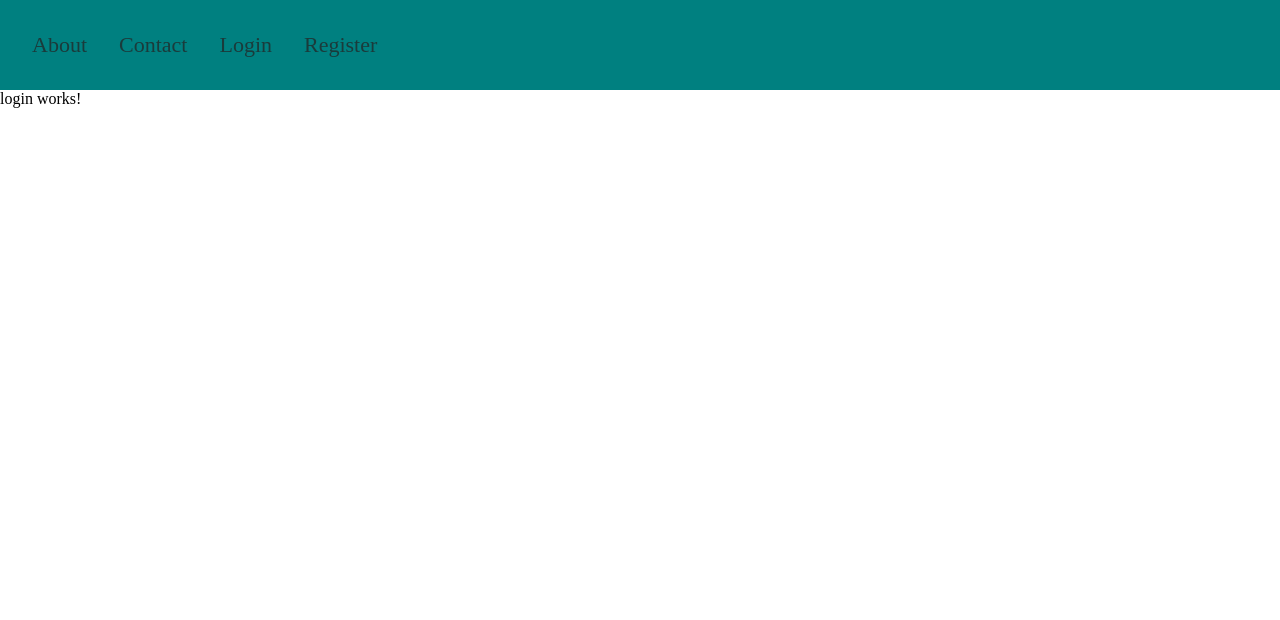
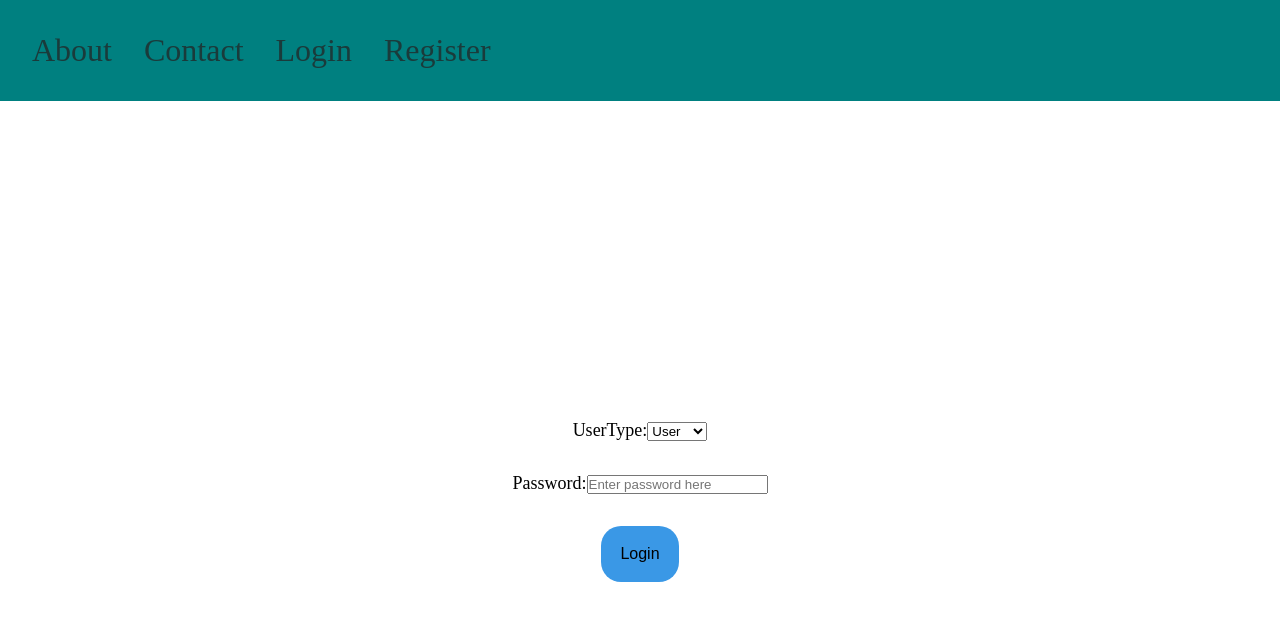
Before and after one commit to ankygupt/angulartest, an Angular app: page /login in a window 1280 px wide. Shown: the top 620 px of the page. Built offline with nearby package versions, Linux system fonts and the light colour scheme.

Commit message:
added a login form with user type

```diff
--- a/src/app/app.routes.ts
+++ b/src/app/app.routes.ts
@@ -5,5 +5,14 @@ export const routes: Routes = [
     {
         path:'',
         loadChildren: () => landingRoutes
-    }
+    },
+    // {
+    //     path:'',
+    //     canActivate: [() => {}],
+    // }
 ];
+
+
+export const checkForAuthorisedUser = () => {
+    // const router = inject()
+}
--- a/src/app/landing/landing.component.scss
+++ b/src/app/landing/landing.component.scss
@@ -23,6 +23,7 @@ a {
     font-size: 22px;
     padding: 0 .25rem;
     margin: 0 -.25rem;
+    font-size: 2rem;
 }
 
 
--- a/src/app/landing/pages/about/about.component.ts
+++ b/src/app/landing/pages/about/about.component.ts
@@ -5,9 +5,9 @@ import { Component } from '@angular/core';
   standalone: true,
   imports: [],
   template: `
-    <p>
+    <h1>
       about works!
-    </p>
+</h1>
   `,
   styles: ``
 })
--- /dev/null
+++ b/src/app/landing/pages/login/login.component.html
@@ -0,0 +1,26 @@
+<div class="container">
+    <form class="login_form" [formGroup]="loginForm">
+        <div class="form_username">
+            <label for="username">UserType:</label>
+            <select formControlName="usertype">
+                <option value="user" >User</option>
+                <option value="admin">Admin</option>
+            </select>
+        </div>
+
+        <div class="form_password">
+            <label for="username">Password:</label>
+            <input type="password" placeholder="Enter password here" id="password" formControlName="password">
+            @if(loginForm.controls['password'].invalid && (loginForm.controls['password'].touched || loginForm.controls['password'].dirty)){
+                @if(loginForm.controls['password'].hasError('required')){
+                    <div>
+                        <span>Incorrect password</span>
+                    </div>
+                }
+            }
+        </div>
+
+        <button class="login_btn" (click)="login(loginForm)">Login</button>
+
+    </form>
+</div>
--- /dev/null
+++ b/src/app/landing/pages/login/login.component.scss
@@ -0,0 +1,29 @@
+.container {
+    display: flex;
+    justify-content: center;
+    align-items: center;
+    min-height: 100vh;
+    font-size: large;
+}
+
+
+
+form {
+    width: auto;
+}
+
+.login_form{
+    display: flex;
+    flex-direction: column;
+    gap: 2rem;
+    width: auto;
+    align-items: center;
+}
+
+.login_btn{
+    border: 0;
+    background-color: #3a98e6;
+    padding: 1.2em;
+    border-radius: 20px;
+    font-size: medium;
+}
--- a/src/app/landing/pages/login/login.component.ts
+++ b/src/app/landing/pages/login/login.component.ts
@@ -1,16 +1,37 @@
-import { Component } from '@angular/core';
-
+import { Component, inject } from '@angular/core';
+import { FormBuilder, FormControl,
+  FormGroup, FormsModule, ReactiveFormsModule,
+  Validators } from '@angular/forms'
+import { getUserType, setUserType } from '../../../shared/storage';
 @Component({
   selector: 'login',
   standalone: true,
-  imports: [],
-  template: `
-    <p>
-      login works!
-    </p>
-  `,
-  styles: ``
+  imports: [FormsModule, ReactiveFormsModule],
+  templateUrl: './login.component.html',
+  styleUrl: "./login.component.scss"
 })
 export class LoginComponent {
 
+  private _fb = inject(FormBuilder)
+
+  protected loginForm: FormGroup<ILoginForm> = this._fb.group({
+    usertype: ['user', Validators.compose([Validators.required])],
+    password: ['', Validators.compose([Validators.required,
+    Validators.pattern(/(?=.*\d)(?=.*[a-z])(?=.*[A-Z])(?=.*[@$!%*#?&^_-]).{8,}/)
+    ])]
+  })
+
+
+  login(formData: FormGroup<ILoginForm>) {
+    console.log(formData.value)
+
+    setUserType(formData.value.usertype)
+    console.log(getUserType())
+  }
 }
+
+
+export interface ILoginForm {
+  usertype: FormControl,
+  password: FormControl
+}
--- /dev/null
+++ b/src/app/shared/storage.ts
@@ -0,0 +1,13 @@
+
+export const setUserType = (value:string) => {
+    localStorage.setItem(StorageKeys.USER_TYPE,value)
+}
+
+export const getUserType = () => {
+    return localStorage.getItem(StorageKeys.USER_TYPE)
+}
+
+
+const enum StorageKeys {
+    USER_TYPE = 'userType'
+}
```
